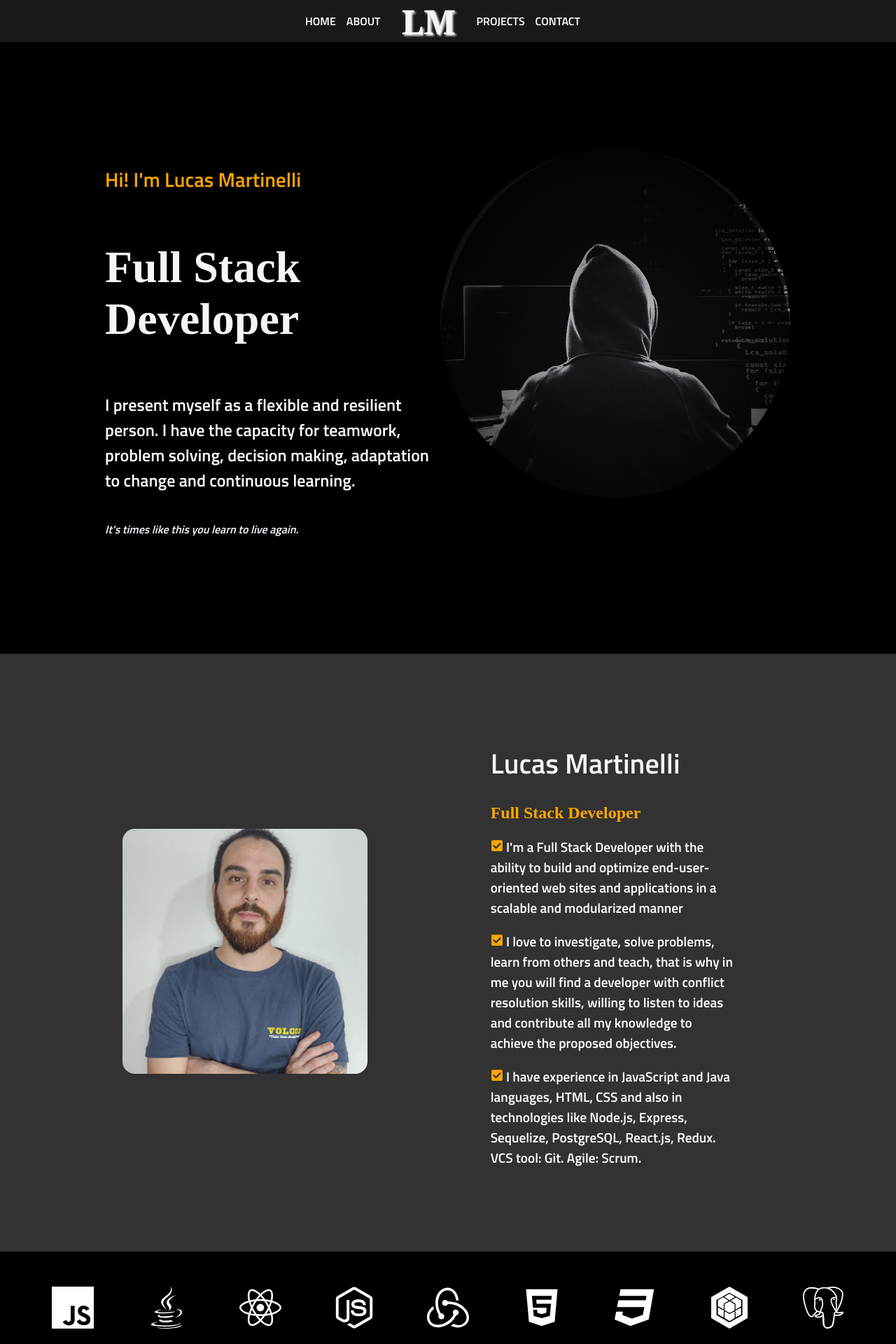
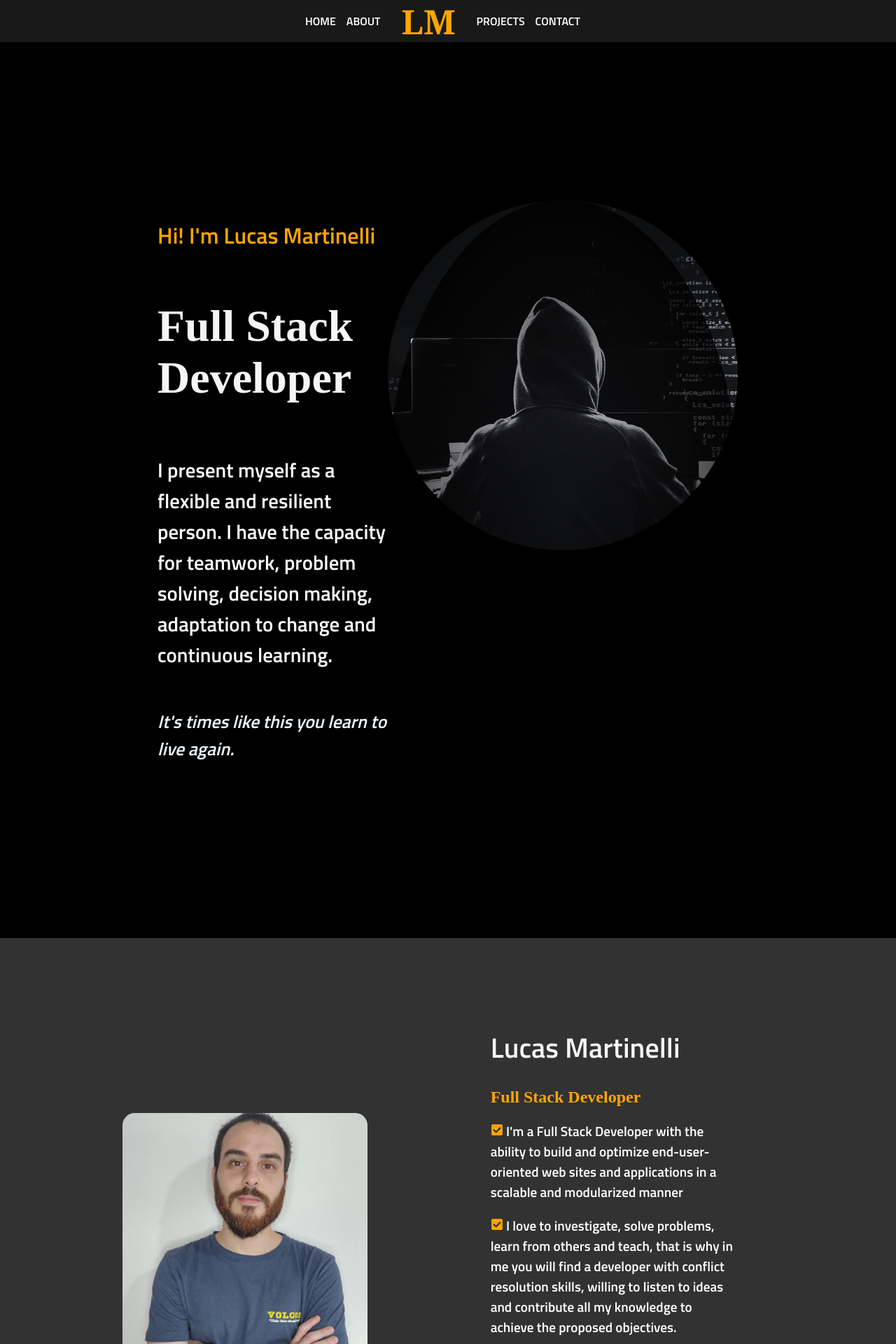
Before and after one commit to martinellilucas/portfolio, a React (Create React App) app in the folder client/: page / in a window 1280 px wide. Shown: the top 1920 px of the page at 70% size. Built offline with nearby package versions, Linux system fonts and the light colour scheme.

Commit message:
padding and nav styling

```diff
--- a/client/src/components/About/About.module.css
+++ b/client/src/components/About/About.module.css
@@ -45,5 +45,6 @@
   justify-content: space-evenly;
   background-color: black;
   width: 100%;
-  padding: 50px;
+  padding-top: 50px;
+  padding-bottom: 50px;
 }
--- a/client/src/components/Heading/Heading.module.css
+++ b/client/src/components/Heading/Heading.module.css
@@ -1,6 +1,6 @@
 .body {
   background-color: black;
-  padding: 150px;
+  padding: 225px;
   display: flex;
   justify-content: space-between;
 }
@@ -14,7 +14,7 @@
 
 .greetings {
   color: orange;
-  font-size: 1.8em;
+  font-size: 2em;
   font-family: "Titillium Web", sans-serif;
 }
 .heading {
@@ -26,13 +26,14 @@
 .about {
   font-family: "Titillium Web", sans-serif;
   color: white;
-  font-size: 1.5em;
+  font-size: 1.8em;
 }
 
 .slogan {
   font-family: "Titillium Web", sans-serif;
   color: aliceblue;
   font-style: italic;
+  font-size: 1.6em;
 }
 .imgContainer {
   border-radius: 50%;
--- a/client/src/components/Nav/Nav.module.css
+++ b/client/src/components/Nav/Nav.module.css
@@ -29,8 +29,7 @@
   font-weight: bolder;
   font-size: 3em;
   font-family: Georgia, "Times New Roman", Times, serif;
-  color: whitesmoke;
-  text-shadow: 2px 2px 3px white;
+  color: orange;
 }
 
 .icons {
@@ -44,10 +43,10 @@
   align-items: center;
 }
 .icon {
-  color: white;
+  color: orange;
   text-decoration: none;
 }
 .icon:hover {
-  color: orange;
+  color: white;
   cursor: pointer;
 }
```
